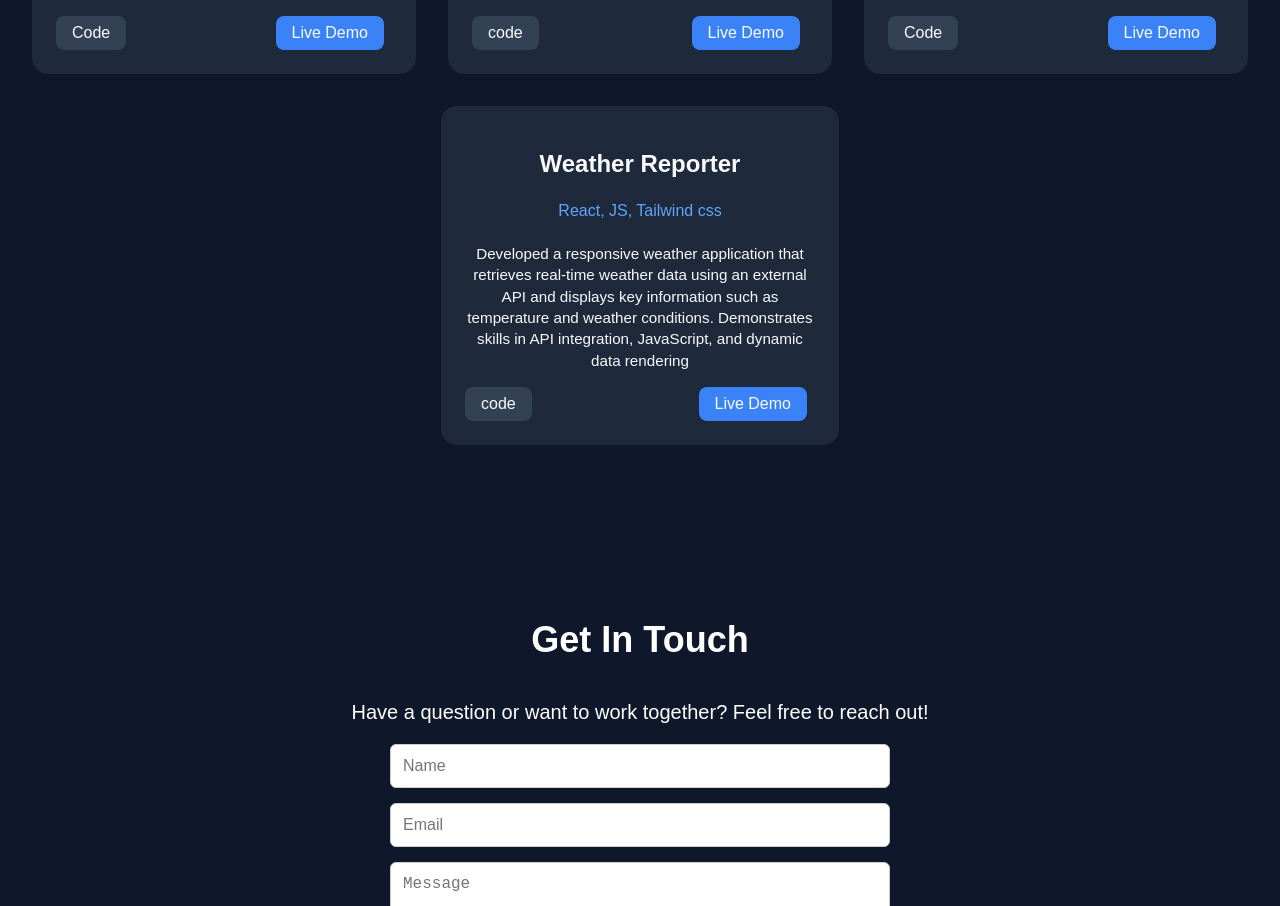
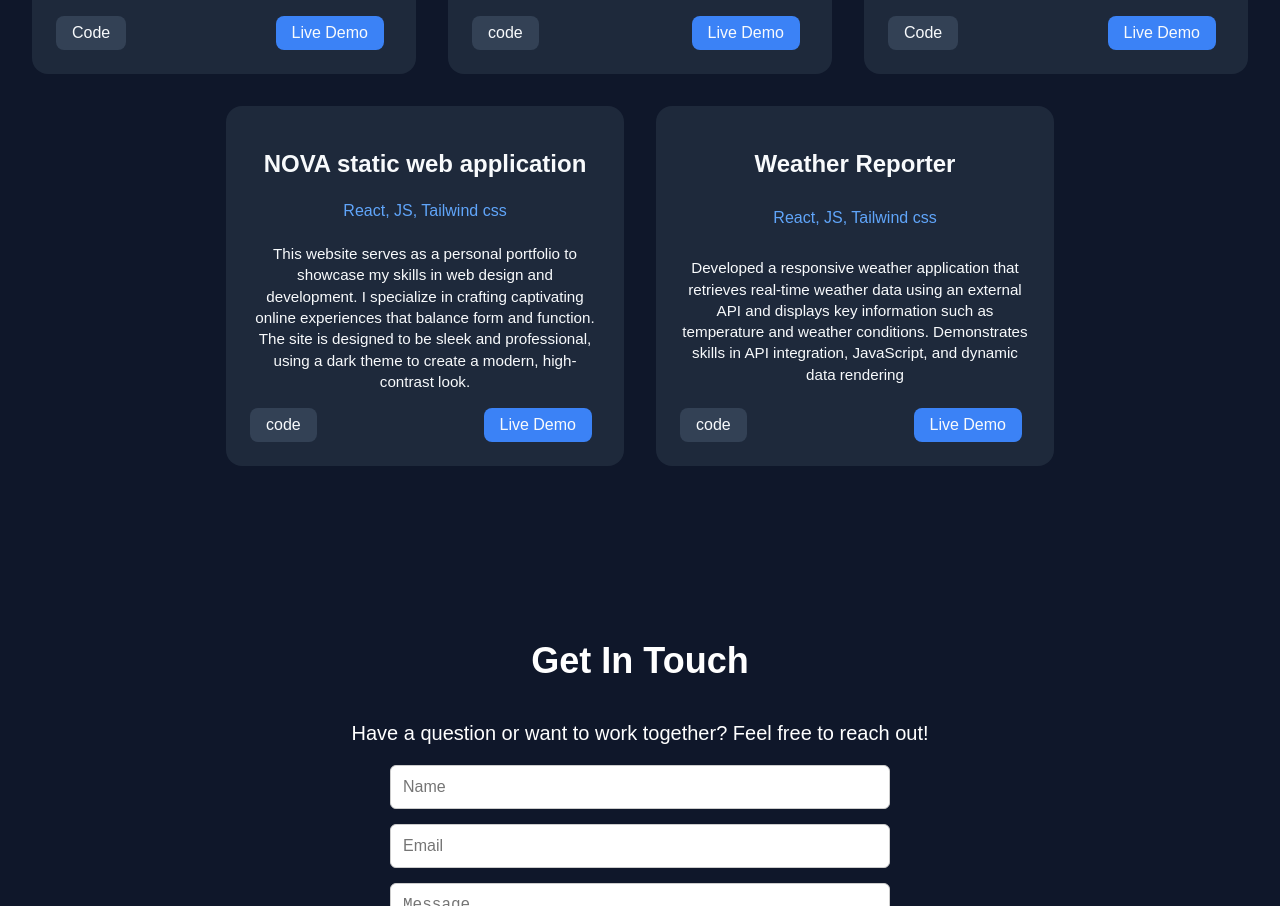
Before and after one commit to preethikasuburamani/Portfolio, a React (Vite) app: page / in a window 1280 px wide. Shown: the part 3306-4212 px from the top of the page. Built offline with nearby package versions, Linux system fonts and the light colour scheme.

Commit message:
Merged remote changes

```diff
--- a/src/Components/Projects.jsx
+++ b/src/Components/Projects.jsx
@@ -37,6 +37,7 @@ function Projects() {
           </div>
         </div>
 
+
         <div>
           <h2>TODO Lsit</h2>
           <p>React, JS, Tailwind css</p>
@@ -48,6 +49,20 @@ function Projects() {
             <a href="https://todo-list-silk-gamma-62.vercel.app/" target="_blank" className="livelink"> Live Demo</a>
           </div>
         </div>
+
+        <div>
+          <h2>NOVA static web application</h2>
+          <p>React, JS, Tailwind css</p>
+          <p>This website serves as a personal portfolio to showcase my skills in web design and development.
+             I specialize in crafting captivating online experiences that balance form and function.
+             The site is designed to be sleek and professional, using a dark theme to create a modern, high-contrast look.
+          </p>
+          <div className="links">
+           <a href="https://github.com/preethikasuburamani/Black-and-White-responsive-cross-browser-compatible-interfaces" target="_blank" className="gitlink">code</a>
+            <a href="https://preethikasuburamani.github.io/Black-and-White-responsive-cross-browser-compatible-interfaces/index.html" target="_blank" className="livelink"> Live Demo</a>
+          </div>
+        </div>
+
 
           <div>
           <h2>Weather Reporter</h2>
```
